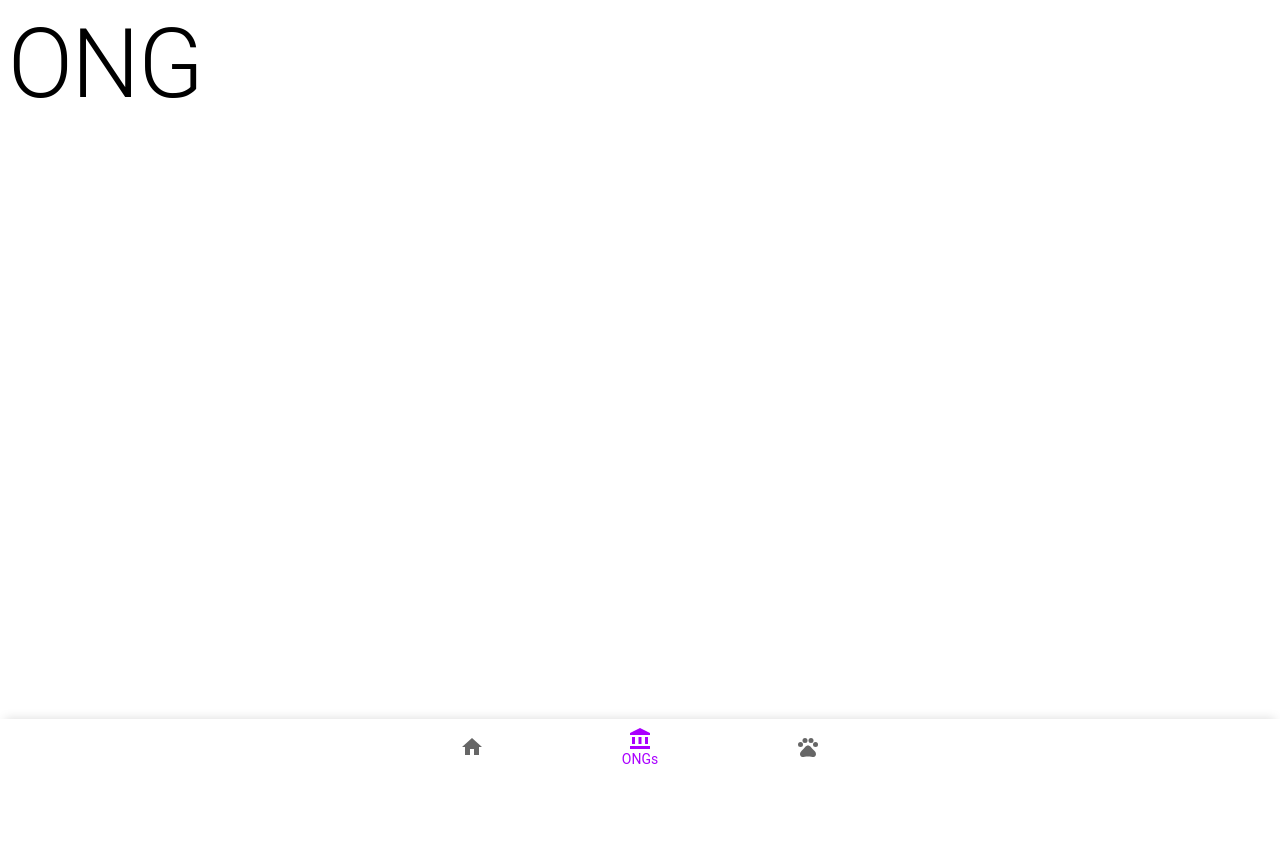
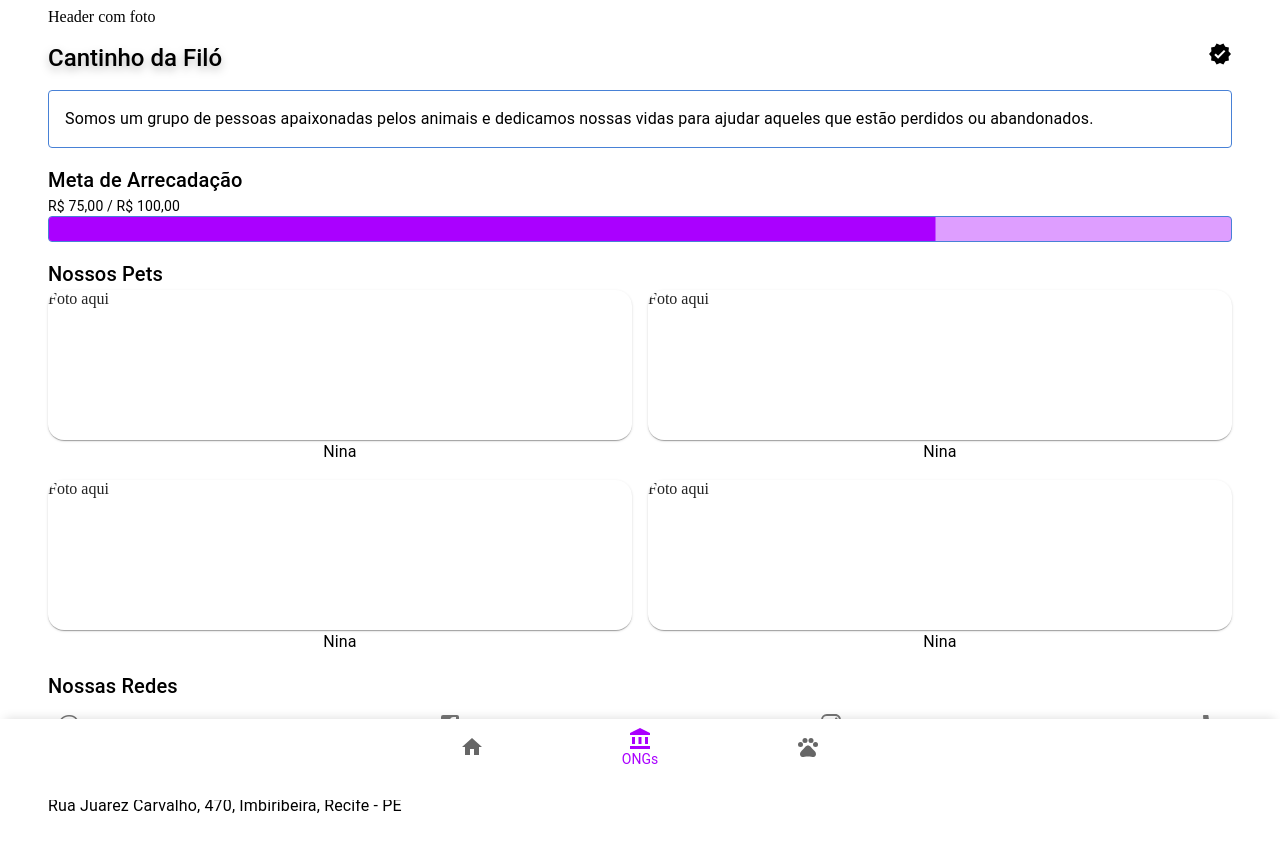
Before and after one commit to MarcosND/oi-dindo, a React (Create React App) app in the folder oi-dindo/: page /ong in a window 1280 px wide. Shown: the top 852 px of the page. Before the commit the page ends 800 px from the top, so only its background shows below. Built offline with nearby package versions, Linux system fonts and the light colour scheme.

Commit message:
feature: Initial Ong Screen

```diff
--- a/oi-dindo/src/hooks/useGet.ts
+++ b/oi-dindo/src/hooks/useGet.ts
@@ -1,5 +1,3 @@
-import { useState } from "react";
-
 interface Getter<T> {
     (): Promise<T>,
 }
@@ -25,8 +23,8 @@ export function useGet<T>(url: string, options?: UseGetOptions) : Getter<T> {
                             return formatted
                         })
                     } else {
-                        let formatted = res.attributes
-                        formatted.id = res.id
+                        let formatted = res.data.attributes
+                        formatted.id = res.data.id
                         return formatted
                     }
                 })
--- a/oi-dindo/src/pages/OngPage/index.tsx
+++ b/oi-dindo/src/pages/OngPage/index.tsx
@@ -1,16 +1,101 @@
-import { Typography } from "@mui/material";
-import { FunctionComponent } from "react";
+import {
+  Typography,
+  Box,
+  Stack,
+  LinearProgress,
+  Card,
+  Grid,
+  IconButton,
+} from "@mui/material";
+import { FC } from "react";
 
-interface OngPageProps {
+import FacebookIcon from "@mui/icons-material/Facebook";
+import InstagramIcon from "@mui/icons-material/Instagram";
+import PhoneIcon from "@mui/icons-material/Phone";
+import VerifiedIcon from "@mui/icons-material/Verified";
 
-}
+interface OngPageProps {}
 
-const OngPage: FunctionComponent<OngPageProps> = () => {
+const OngPage: FC<OngPageProps> = () => {
+  const PetCard = () => {
     return (
-        <Typography variant="h1" component="h2">
-            ONG
+      <Grid item xs={6}>
+        <Box display="flex" flexDirection="column" alignItems="center">
+          <Card sx={{ borderRadius: 4, height: 150, width: "100%" }}>
+            Foto aqui
+          </Card>
+          <Typography>Nina</Typography>
+        </Box>
+      </Grid>
+    );
+  };
+
+  return (
+    <Stack spacing={2} paddingX={5} marginBottom={10}>
+      <header>Header com foto</header>
+      <Box display="flex" justifyContent="space-between">
+        <Typography
+          variant="h5"
+          fontWeight="500"
+          sx={{ filter: "drop-shadow(0px 4px 4px rgba(0, 0, 0, 0.25))" }}
+        >
+          Cantinho da Filó
         </Typography>
-    );
-}
+        <VerifiedIcon />
+      </Box>
+      <Box
+        display="flex"
+        alignItems="center"
+        padding={2}
+        border="1px solid #4881D6"
+        borderRadius={1}
+      >
+        <Typography>
+          Somos um grupo de pessoas apaixonadas pelos animais e dedicamos nossas
+          vidas para ajudar aqueles que estão perdidos ou abandonados.
+        </Typography>
+      </Box>
+      <Box>
+        <Typography variant="h6">Meta de Arrecadação</Typography>
+        <Typography variant="body2">R$ 75,00 / R$ 100,00</Typography>
+        <LinearProgress
+          value={75}
+          variant="determinate"
+          sx={{ height: 24, border: "1px solid #4881D6", borderRadius: "4px" }}
+        />
+      </Box>
+      <Box>
+        <Typography variant="h6">Nossos Pets</Typography>
+        <Grid container spacing={2}>
+          {PetCard()}
+          {PetCard()}
+          {PetCard()}
+          {PetCard()}
+        </Grid>
+      </Box>
+      <Box>
+        <Typography variant="h6">Nossas Redes</Typography>
+        <Box display="flex" justifyContent="space-between">
+          <IconButton>@</IconButton>
+          <IconButton>
+            <FacebookIcon />
+          </IconButton>
+          <IconButton>
+            <InstagramIcon />
+          </IconButton>
+          <IconButton>
+            <PhoneIcon />
+          </IconButton>
+        </Box>
+      </Box>
+      <Box marginBottom={3}>
+        <Typography variant="h6">Onde nos encontrar</Typography>
+        <Typography>
+          Rua Juarez Carvalho, 470, Imbiribeira, Recife - PE
+        </Typography>
+      </Box>
+    </Stack>
+  );
+};
 
 export default OngPage;
```
